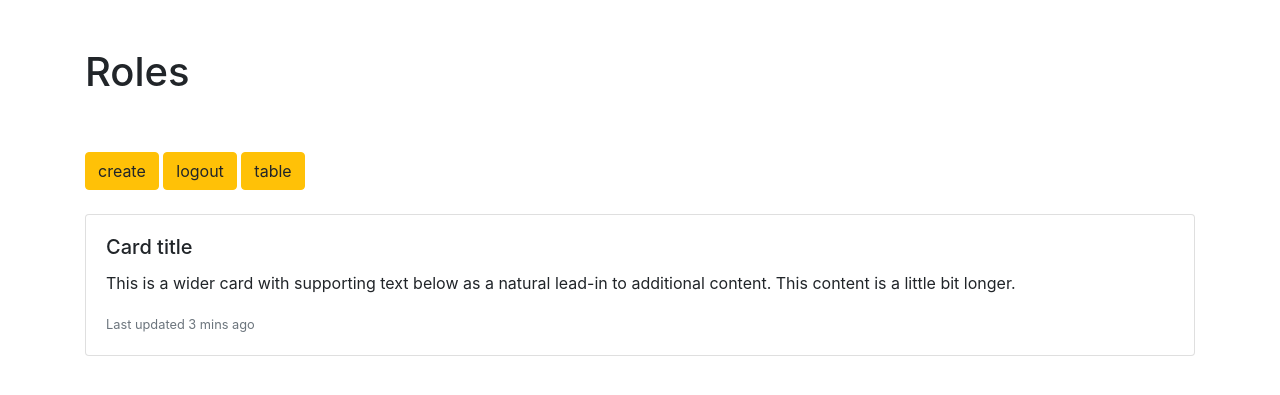
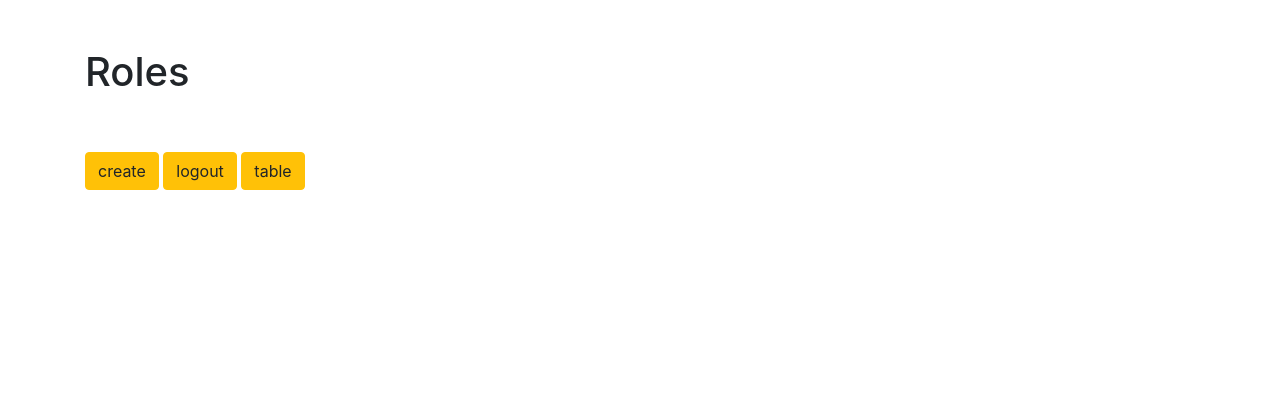
Before and after one commit to jerall24/schedyoule, a Flask app: page /cards in a window 1280 px wide. Shown: the top 395 px of the page. Run offline with Flask 2, Linux system fonts and the light colour scheme; the visitor is signed in with stand-in values (Sample User, id 1); data that the repository does not hold is empty; parts of the project's set-up code (start-up, migrations or seed data) failed here and were passed over; some libraries are stand-ins or nearby versions.

Commit message:
cards again

```diff
--- a/app/templates/cards.html
+++ b/app/templates/cards.html
@@ -13,25 +13,19 @@
     <a class="btn btn-warning" role="button" href="{{ url_for('logout') }}">logout</a>
     <a class="btn btn-warning" role="button" href="{{ url_for('search') }}">table</a>
     <br><br>
-    <div class="card-group">
-        <div class="card">
-            <div class="card-body">
-              <h5 class="card-title">Card title</h5>
-              <p class="card-text">This is a wider card with supporting text below as a natural lead-in to additional content. This content is a little bit longer.</p>
-              <p class="card-text"><small class="text-muted">Last updated 3 mins ago</small></p>
-            </div>
-        </div>
+
     {% for entry in entries %}
     <div class="card">
         <div class="card-body">
             <h5 class="card-title">{{ entry.assignment_title }}</h5>
+            <h6 class="card-subtitle mb-2 text-muted">entry.work_location</h6>
             <p class="card-text">{{ entry.description }}</p>
+            <a href="#" class="card-link">Card link</a>
             <p class="card-text"><small class="text-muted">Posted on {{ entry.created_date }}</small></p>
         </div>
     </div>
     {% endfor %}
   </div>
-  </div>
   <script type="text/javascript" src="{{url_for('static', filename='main.js') }}"></script>
 </body>
 </html>
```
Lines whose indentation alone changed are shown as unchanged.
